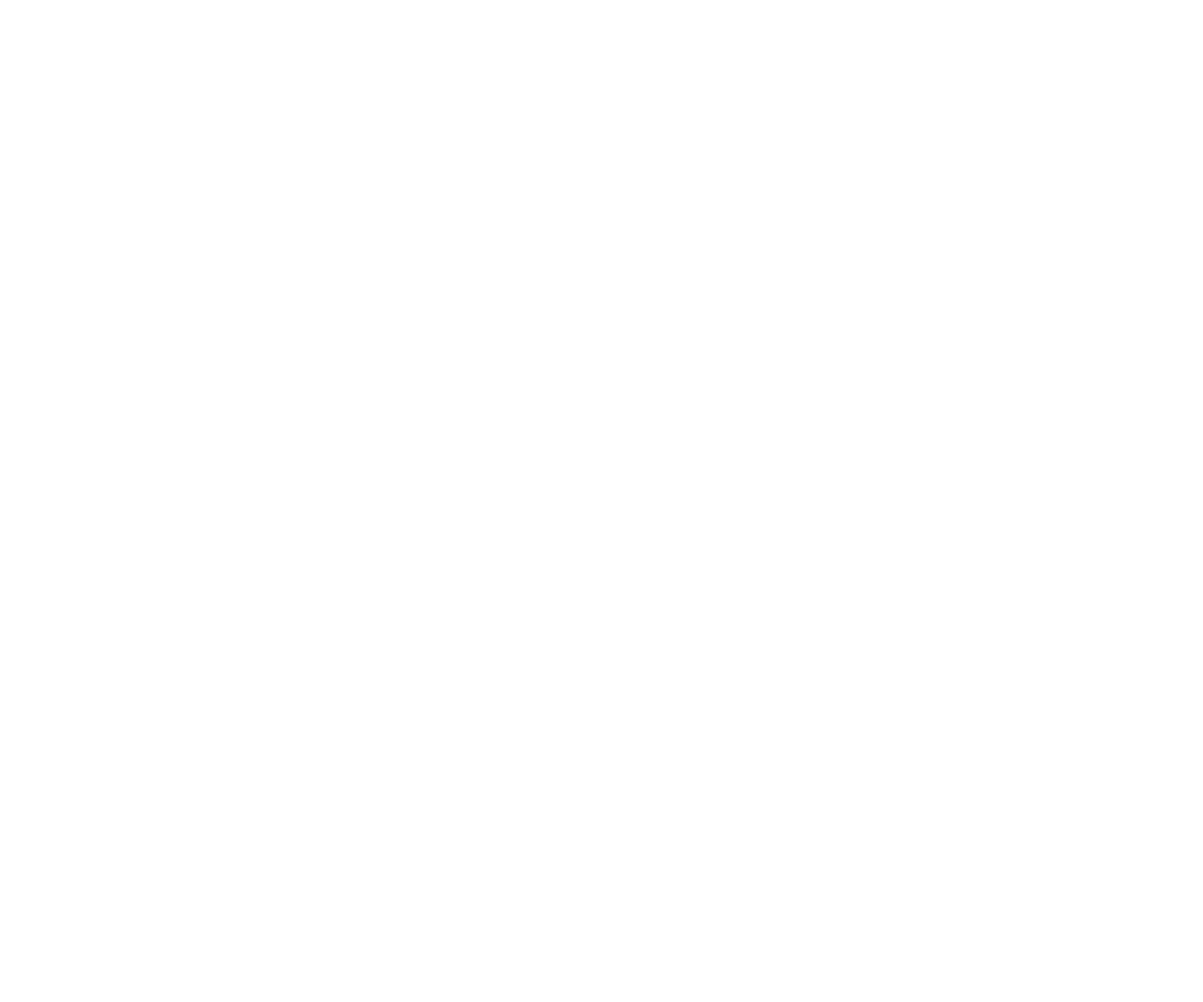
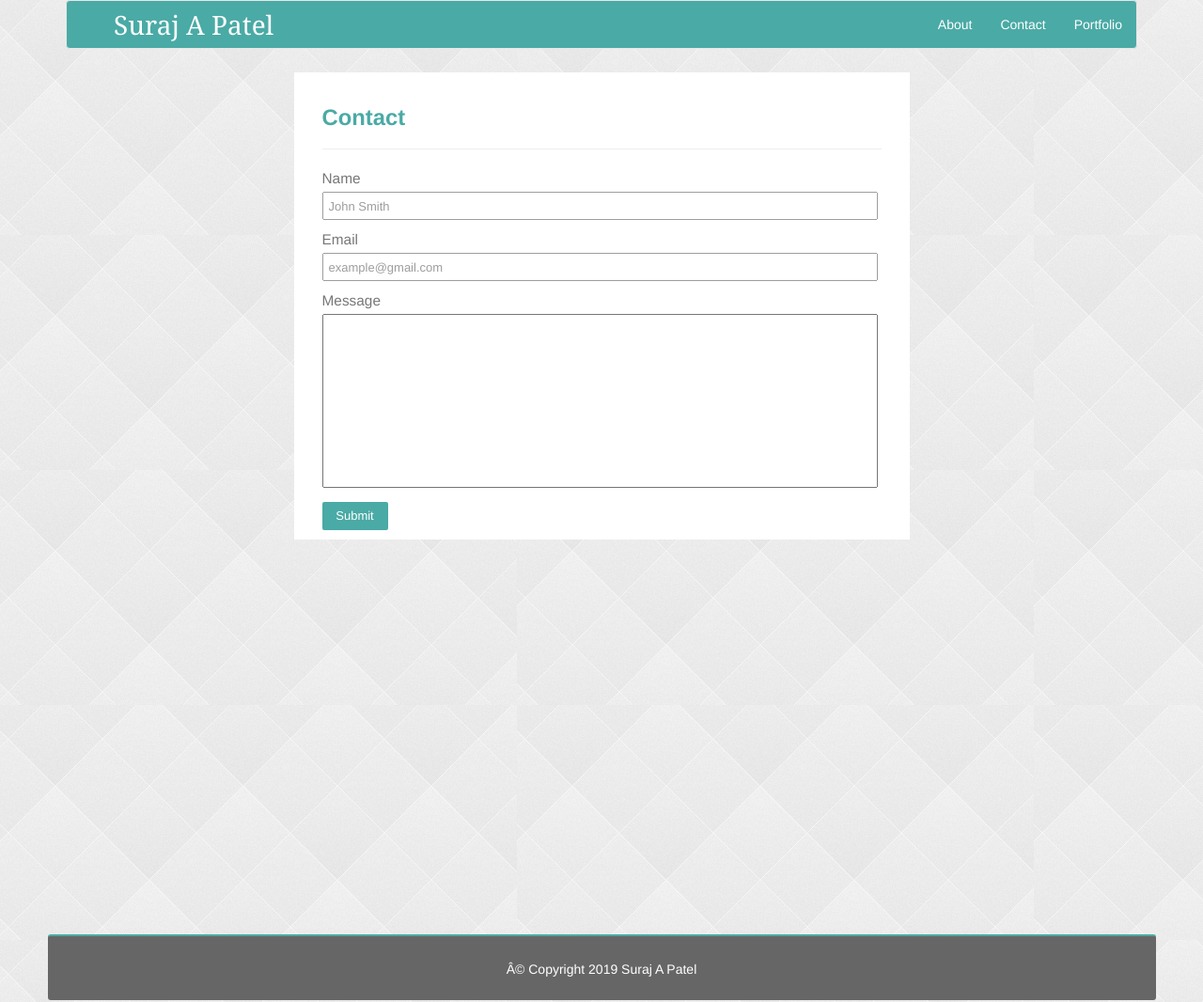
Before and after one commit to Jernical/Bootstrap-Portfolio, a plain HTML site: page contact.html in a window 1280 px wide. Shown: the whole page at 94% size. Before the commit the page ends 800 px from the top, so only its background shows below. Drawn offline with nearby package versions, Linux system fonts and the light colour scheme.

Commit message:
final commit

```diff
--- a/assets/css/style.css
+++ b/assets/css/style.css
@@ -1,5 +1,5 @@
 body {
-	background-image: url("images/concrete-texture.png");
+	background-image: url(../images/background.jpg);
 	height: 100%;
 }
 
@@ -314,7 +314,7 @@ ul {
 		width: 90%;
 	    margin-left: 5%;
 		border-radius: 3px;
-		margin-top: 77px;
+		margin-top: 0px;
 	}
 
 
--- a/contact.html
+++ b/contact.html
@@ -0,0 +1,82 @@
+<!DOCTYPE html>
+<html lang="en-us">
+
+<head>
+    <meta charset="UTF-8”>
+
+        <!--Responsive Mobile Meta Tag-->
+    <meta name="viewport" content="width=device-width, initial-scale=1">
+
+    <title>Bootstrap Portfolio</title>
+
+    <link rel="icon" type="image/jpg" href="assets/images/selfie.jpg">
+
+        <!--Bootstrap links, CSS, JQUERY, JavaScript-->
+
+    <link rel="stylesheet" href="https://maxcdn.bootstrapcdn.com/bootstrap/3.3.7/css/bootstrap.min.css">
+
+    <link rel="stylesheet" type="text/css" href="assets/css/style.css">
+
+    <script src="https://ajax.googleapis.com/ajax/libs/jquery/3.2.0/jquery.min.js"></script>
+    <script src="https://maxcdn.bootstrapcdn.com/bootstrap/3.3.7/js/bootstrap.min.js"></script>
+</head>
+
+<!--Body-->
+<body>
+  <div class="container">
+
+    <nav class="navbar navbar-default">
+        <!-- Brand and toggle get grouped for better mobile display -->
+        <div class="navbar-header">
+          <button type="button" class="navbar-toggle collapsed" data-toggle="collapse" data-target="#bs-example-navbar-collapse-1" aria-expanded="false">
+            <span class="sr-only">Toggle navigation</span>
+            <span class="icon-bar"></span>
+            <span class="icon-bar"></span>
+            <span class="icon-bar"></span>
+          </button>
+          <div class="navbar-brand">Suraj A Patel</div>
+        </div>
+
+        <!-- Collect the nav links, forms, and other content for toggling -->
+        <div class="collapse navbar-collapse" id="bs-example-navbar-collapse-1">
+          <ul class="nav navbar-nav navbar-right">
+            <li><a href="index.html">About</a></li>
+            <li><a href="contact.html">Contact</a></li>
+            <li><a href="portfolio.html">Portfolio</a></li>
+          </ul>
+        </div><!-- /.navbar-collapse -->
+      </div><!-- /.container-fluid -->
+    </nav>
+
+<div class="row">
+    <div class="col-sm-8" id="contact">
+        <h2>Contact</h2>
+            <hr>
+                <form action="#">
+                    <span>Name</span><br>
+                    <input id="name" type="text" name="name" placeholder="John Smith">
+                    <br>
+                    <span>Email</span><br>
+                    <input id="email" type="text" name="email" placeholder="example@gmail.com">
+                    <br>
+                    <span>Message</span><br>
+                    <input id="message" type="text">
+                    <br>
+                    <input id="submit" type="submit" value="Submit">
+                </form>
+            </div>
+        </div>
+
+    <!-- Footer -->
+    <div class="clearfix">
+        </div>
+
+        <div class="row">
+            <div class="col-md-12" id="footer">© Copyright 2019 Suraj A Patel</div>
+        </div>
+
+
+    </div>
+
+    </body>
+    </html>
```
Also changed, not shown: index.html (+2 -1 lines), portfolio.html (+4 -4 lines).
